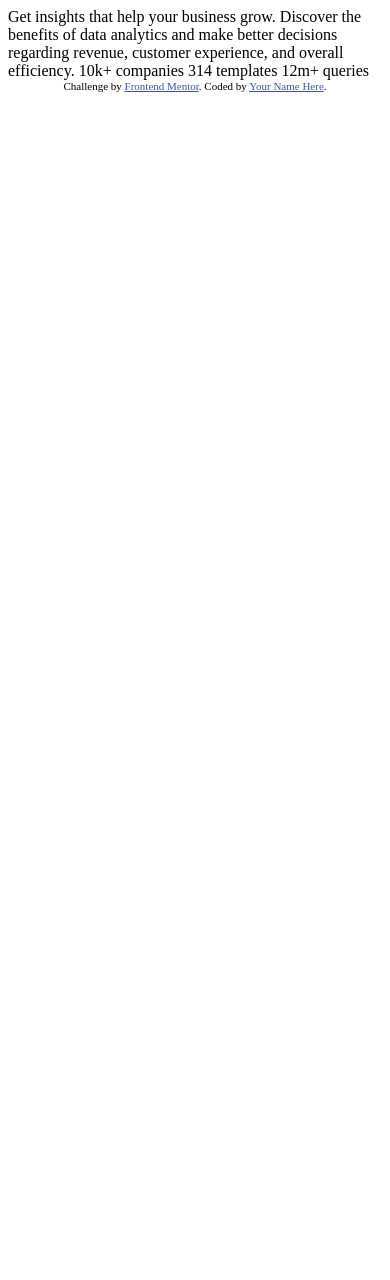
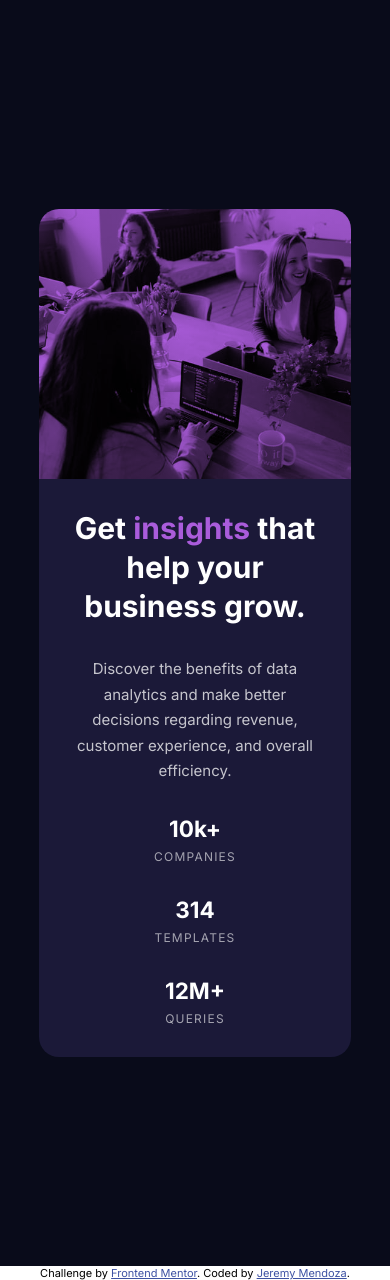
Before and after one commit to JeremyMen/stats-preview-card-component-main, a plain HTML site: page index.html in a window 390 px wide. Before the commit the page ends 844 px from the top, so only its background shows below. Drawn offline with Linux system fonts and the light colour scheme.

Commit message:
modbile view done

```diff
--- a/index.html
+++ b/index.html
@@ -8,6 +8,10 @@
 
   <title>Frontend Mentor | Stats preview card component</title>
 
+  <link rel="preconnect" href="https://fonts.gstatic.com">
+  <link href="https://fonts.googleapis.com/css2?family=Inter:wght@400;700&family=Lexend+Deca&display=swap" rel="stylesheet">
+  <link rel="stylesheet" href="style.css">
+
   <!-- Feel free to remove these styles or customise in your own stylesheet 👍 -->
   <style>
     .attribution { font-size: 11px; text-align: center; }
@@ -15,19 +19,43 @@
   </style>
 </head>
 <body>
-
-  Get insights that help your business grow.
-
-  Discover the benefits of data analytics and make better decisions regarding revenue, customer
-  experience, and overall efficiency.
-
-  10k+ companies
-  314 templates
-  12m+ queries
+  <section class="main-section d-flex justify-content-center align-items-center">
+    <div class="card d-flex">
+      <div class="card-body-background">
+        <div class="card-body-text d-flex flex-column justify-content-center align-items-center">
+          <h1 class="card-title">
+            Get <span class="soft-violet">insights</span> that help your business grow.
+          </h1>
+          <div class="card-info d-flex flex-column justify-content-between">
+            <p class="card-description">
+              Discover the benefits of data analytics and make better decisions regarding revenue, customer
+              experience, and overall efficiency.
+            </p>
+            <ul class="card-statistics d-flex justify-content-between">
+              <li class="d-flex flex-column">
+                <span>10k+</span>
+                <span>COMPANIES</span>
+              </li>
+              <li class="d-flex flex-column">
+                <span>314</span>
+                <span>TEMPLATES</span>
+              </li>
+              <li class="d-flex flex-column">
+                <span>12M+</span>
+                <span>QUERIES</span>
+              </li>
+            </ul>
+          </div>
+        </div>
+      </div>
+      <div class="card-image">
+      </div>
+    </div>
+  </section>
 
   <div class="attribution">
     Challenge by <a href="https://www.frontendmentor.io?ref=challenge" target="_blank">Frontend Mentor</a>.
-    Coded by <a href="#">Your Name Here</a>.
+    Coded by <a href="#https://github.com/JeremyMen">Jeremy Mendoza</a>.
   </div>
 </body>
 </html>
--- /dev/null
+++ b/style.css
@@ -0,0 +1,219 @@
+/*
+## Colors
+
+- Very dark blue (main background): hsl(233, 47%, 7%)
+- Dark desaturated blue (card background): hsl(244, 38%, 16%)
+- Soft violet (accent): hsl(277, 64%, 61%)
+
+- White (main heading, stats): hsl(0, 0%, 100%)
+- Slightly transparent white (main paragraph): hsla(0, 0%, 100%, 0.75)
+- Slightly transparent white (stat headings): hsla(0, 0%, 100%, 0.6)
+*/
+
+/*
+=================
+  Basic reset
+=================
+*/
+
+/*
+* border-box: it changes the box model so that
+* the borders and the paddings are no longer added
+* to the total with or the total height that we specify for a box
+*/
+
+* {
+  margin: 0;
+  padding: 0;
+  box-sizing: border-box;
+}
+
+/*
+* Everything related to the font, we always specify it in the body selector
+* taking advantage of the inheritance
+*
+* line-height: 1.7 means that it's 1.7 times bigger than the predefined line height
+*/
+
+body {
+  font-family: "Inter", sans-serif;
+  font-size: 15px;
+  line-height: 1.3;
+  color: hsl(0, 0%, 100%);
+}
+
+/*
+* height: 95vh; means that the height of sections elements will be 95% of the viewport
+*/
+
+section {
+  height: 100vh;
+  background-color: hsl(233, 47%, 7%);
+}
+
+/*
+=================
+  COLORS
+=================
+*/
+
+.soft-violet {
+  color: hsl(277, 64%, 61%);
+}
+
+/*
+=================
+  REUSABLES
+=================
+*/
+
+.d-flex {
+  display: flex;
+}
+
+.flex-column {
+  flex-direction: column;
+}
+
+.justify-content-between {
+  justify-content: space-between;
+}
+
+.justify-content-around {
+  justify-content: space-around;
+}
+
+.justify-content-center {
+  justify-content: center;
+}
+
+.align-items-center {
+  align-items: center;
+}
+
+/*
+=================
+  GENERALES
+=================
+*/
+
+.card {
+  width: 80%;
+  height: 52%;
+}
+
+ul {
+  list-style-type: none;
+}
+
+.card > div:first-child {
+  background-color: hsl(244, 38%, 16%);
+  border-top-left-radius: 20px;
+  border-bottom-left-radius: 20px;
+}
+
+.card > div:last-child {
+  border-top-right-radius: 20px;
+  border-bottom-right-radius: 20px;
+}
+
+.card-image {
+  width: 100%;
+  background: linear-gradient(hsla(277, 64%, 61%, 1), hsl(277, 64%, 61%, 1)),
+    url("./images/image-header-desktop.jpg");
+  background-blend-mode: multiply;
+  background-size: cover;
+}
+
+.card-body-background {
+  width: 100%;
+}
+
+.card-body-text {
+  height: 100%;
+  padding: 2em;
+}
+
+.card-title {
+  font-size: 2.4em;
+  width: 75%;
+}
+
+.card-info {
+  margin-top: 2em;
+  height: 50%;
+  width: 75%;
+}
+
+.card-description {
+  color: hsla(0, 0%, 100%, 0.75);
+  line-height: 1.7em;
+}
+
+li span:first-child {
+  font-size: 1.5em;
+  font-weight: 700;
+}
+
+li span:nth-child(2) {
+  margin-top: 0.5em;
+  font-size: 0.8em;
+  letter-spacing: 0.1em;
+  color: hsla(0, 0%, 100%, 0.6);
+}
+
+.attribution {
+  color: black;
+}
+
+@media (max-width: 967px) {
+  section {
+    height: 150vh;
+    background-color: hsl(233, 47%, 7%);
+  }
+
+  .card {
+    height: auto;
+    flex-direction: column-reverse;
+  }
+
+  .card-image {
+    height: 18em;
+  }
+
+  .card > div:first-child {
+    border-top-left-radius: 0px;
+    border-bottom-right-radius: 20px;
+    border-bottom-left-radius: 20px;
+  }
+
+  .card > div:last-child {
+    border-top-right-radius: 20px;
+    border-bottom-right-radius: 0px;
+    border-top-left-radius: 20px;
+  }
+
+  .card-title {
+    text-align: center;
+    font-size: 2em;
+    width: auto;
+  }
+
+  .card-info {
+    height: auto;
+    width: auto;
+  }
+
+  .card-description {
+    text-align: center;
+  }
+
+  .card-statistics {
+    flex-direction: column;
+    text-align: center;
+  }
+
+  ul li {
+    margin-top: 2em;
+  }
+}
```
